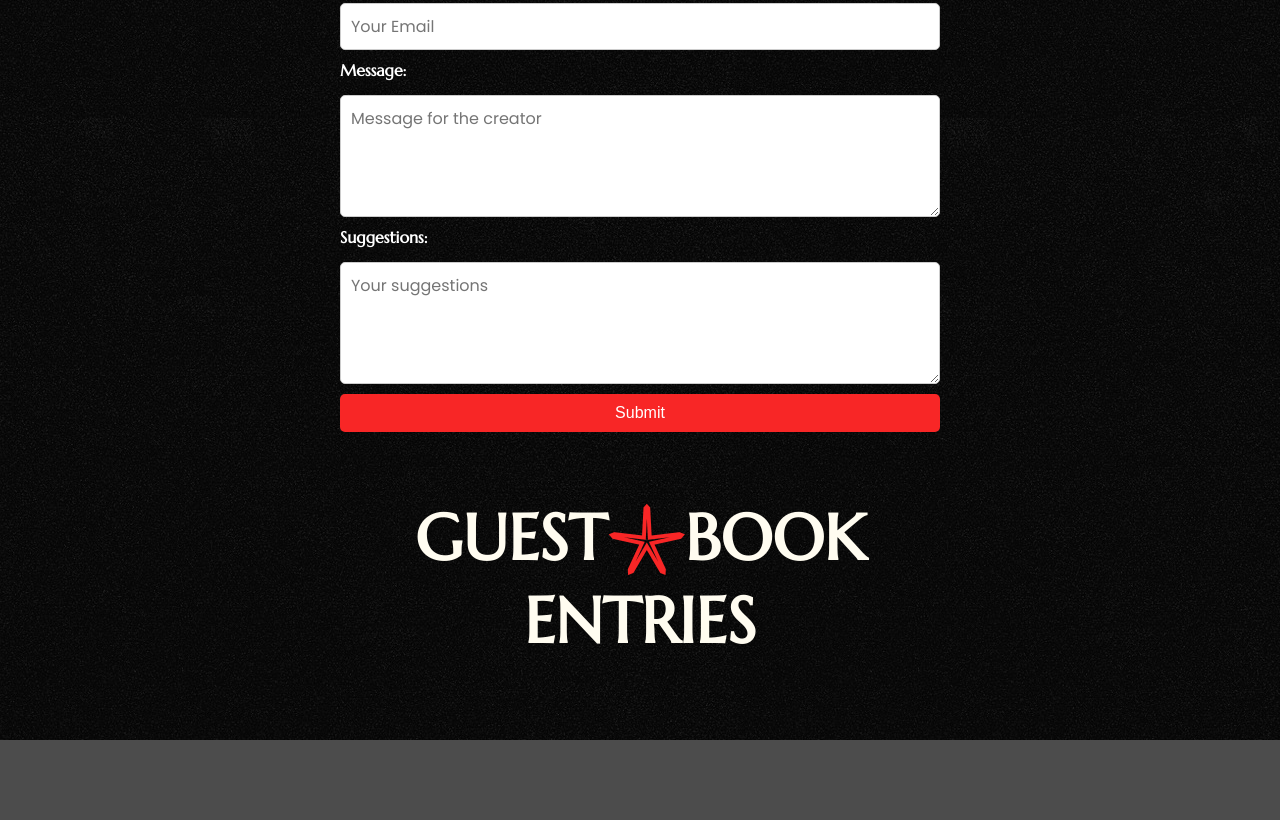
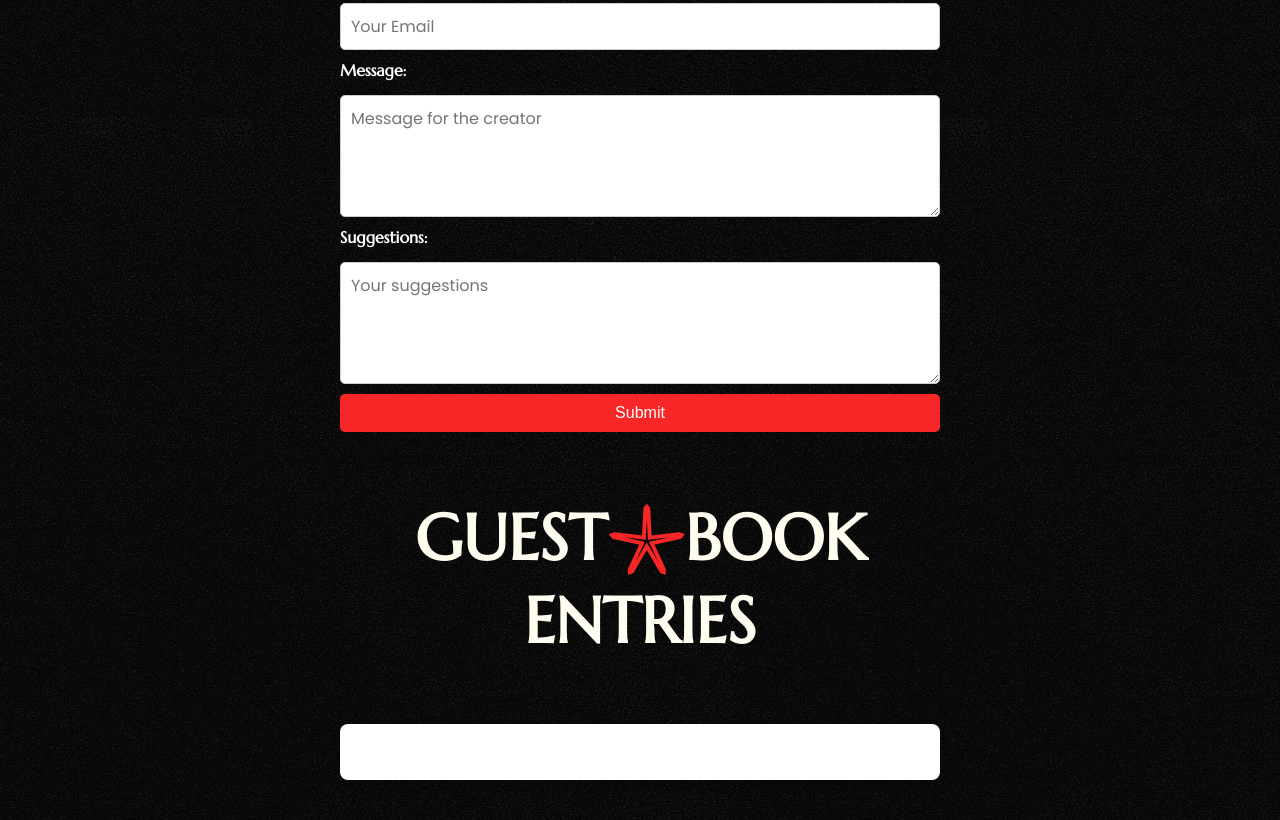
Before and after one commit to Pawit-Billamas/G10_OurCSTUStories, a plain HTML site: page index.html in a window 1280 px wide. Shown: the part 1956-2776 px from the top of the page. Before the commit the page ends 2696 px from the top, so only its background shows below. Drawn offline with Linux system fonts and the light colour scheme.

Commit message:
Create border in entries

```diff
--- a/index.html
+++ b/index.html
@@ -125,7 +125,10 @@
                 <div class="headguestbook">
                   <h1>GUEST<span class="startext">𓇼</span>BOOK<br>ENTRIES</h1>
                 </div>
-                <ul id="entries-list"></ul>
+
+                <div id="entries">
+                    <ul id="entries-list"></ul>
+                </div>
             </div>
         </div>
     </footer>
--- a/mystyle.css
+++ b/mystyle.css
@@ -386,6 +386,15 @@ button:hover {
     background-color: #f82626;
 }
 
+#entries{
+    max-width: 600px;
+    margin: 20px auto;
+    padding: 20px;
+    background: white;
+    border-radius: 8px;
+    box-shadow: 0 4px 8px rgba(0, 0, 0, 0.2);
+}
+
 #guestbook-entries ul {
     list-style: none;
     padding: 0;
@@ -395,7 +404,7 @@ button:hover {
     margin: 10px 0;
     padding: 10px;
     border-radius: 5px;
-    color: #fff;
+    color: black;
 }
 
 @media (max-width: 600px) {
```
